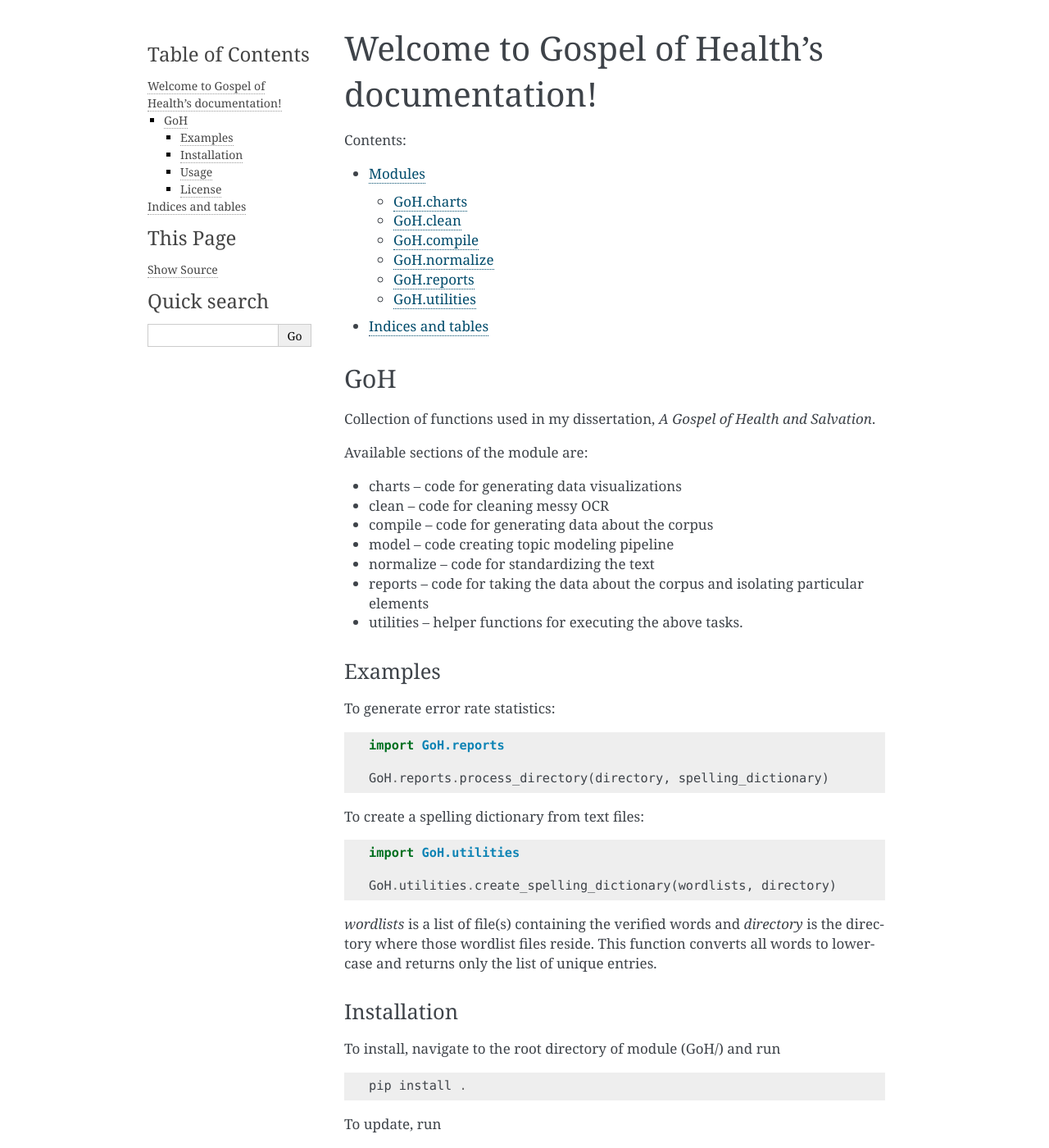
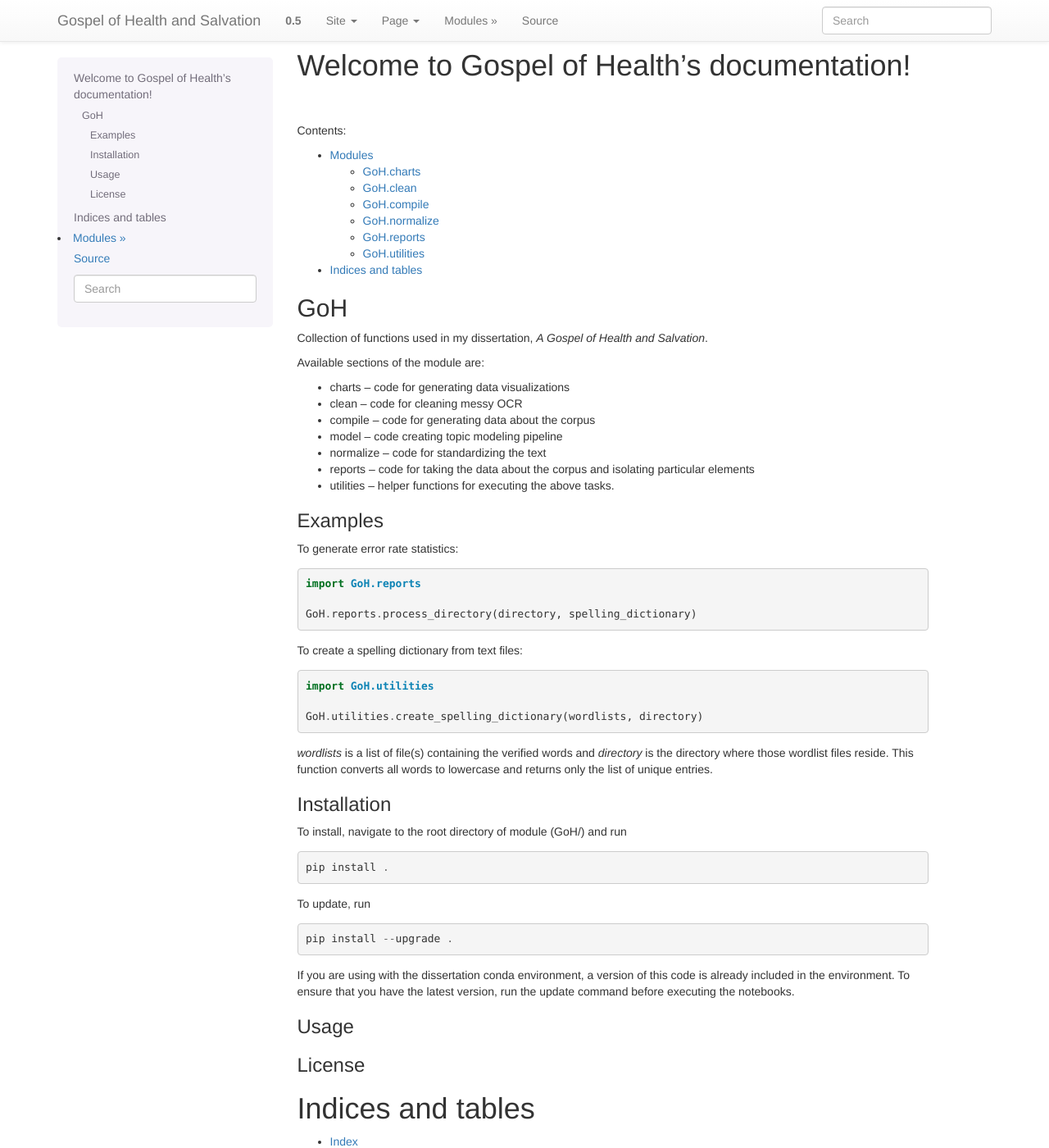
Before and after one commit to jerielizabeth/GoH, a Sphinx documentation site: the page built from docs/index.rst, in a window 1280 px wide and 1400 px high. Shown: the whole window at 82% size. Built offline with Sphinx 7.4.7, drawn with Linux system fonts in a browser that asks for light colours; some of the changed text lies outside the part shown.

Commit message:
added requirements file

```diff
--- a/docs/conf.py
+++ b/docs/conf.py
@@ -18,7 +18,7 @@
 # documentation root, use os.path.abspath to make it absolute, like shown here.
 #
 import os
-# import sphinx_bootstrap_theme
+import sphinx_bootstrap_theme
 import sys
 sys.path.insert(0, os.path.abspath('../GoH/'))
 
@@ -104,12 +104,12 @@ import sphinx_rtd_theme
 # The theme to use for HTML and HTML Help pages.  See the documentation for
 # a list of builtin themes.
 #
-html_theme = 'alabaster'
+# html_theme = 'alabaster'
 # html_theme = "sphinx_rtd_theme"
 # html_theme_path = [sphinx_rtd_theme.get_html_theme_path()]
 
-# html_theme = 'bootstrap'
-# html_theme_path = sphinx_bootstrap_theme.get_html_theme_path()
+html_theme = 'bootstrap'
+html_theme_path = sphinx_bootstrap_theme.get_html_theme_path()
 
 # Theme options are theme-specific and customize the look and feel of a theme
 # further.  For a list of options available for each theme, see the
--- /dev/null
+++ b/docs/requirements.txt
@@ -0,0 +1,2 @@
+sphinx_bootstrap_theme
+sphinxcontrib-napoleon
```
